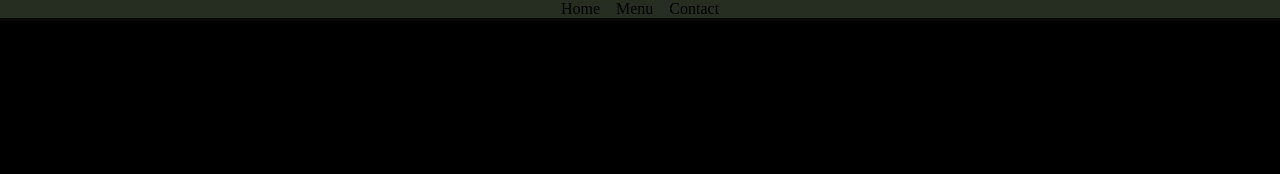
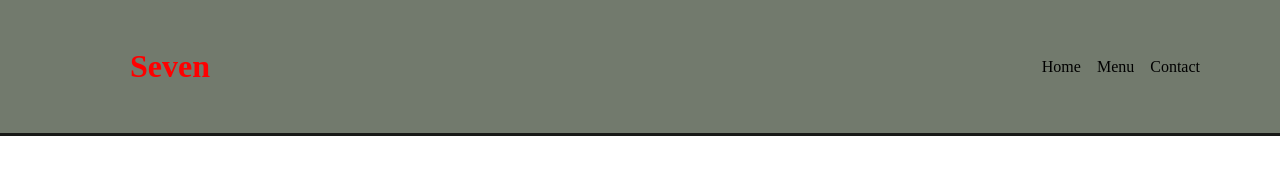
Before and after one commit to ProjectDueTmr/restaurantPage, a website built with webpack: page src/index.html in a window 1280 px wide. Built offline with nearby package versions, Linux system fonts and the light colour scheme.

Commit message:
added a title through Js

```diff
--- a/src/index.js
+++ b/src/index.js
@@ -1,4 +1,18 @@
 import _ from 'lodash';
 import './style.css';
 
+
+const header = document.querySelector('header');
+header.classList.add('banner');
+
+const title = document.createElement('h1');
+title.textContent = "Seven";
+title.classList.add('title');
+const nav = document.querySelector('nav');
+const parentElement = nav.parentNode;
+parentElement.insertBefore(title, nav);
+
+header.prepend(title);
+
+
 console.log('hey');
--- a/src/style.css
+++ b/src/style.css
@@ -7,7 +7,7 @@
 body{
     display: flex;
     flex-direction: column;
-    background-color: black;
+    /* background-color: black; */
 }
 
 header{
@@ -24,7 +24,7 @@ header{
 .title{
     margin-left: 50px;
     font-size: 2rem;
-    color: white;
+    color: red;
 }
 
 nav{
```
Also changed, not shown: dist/main.js, src/assets/vishwas-katti-unsplash.jpg (added).
